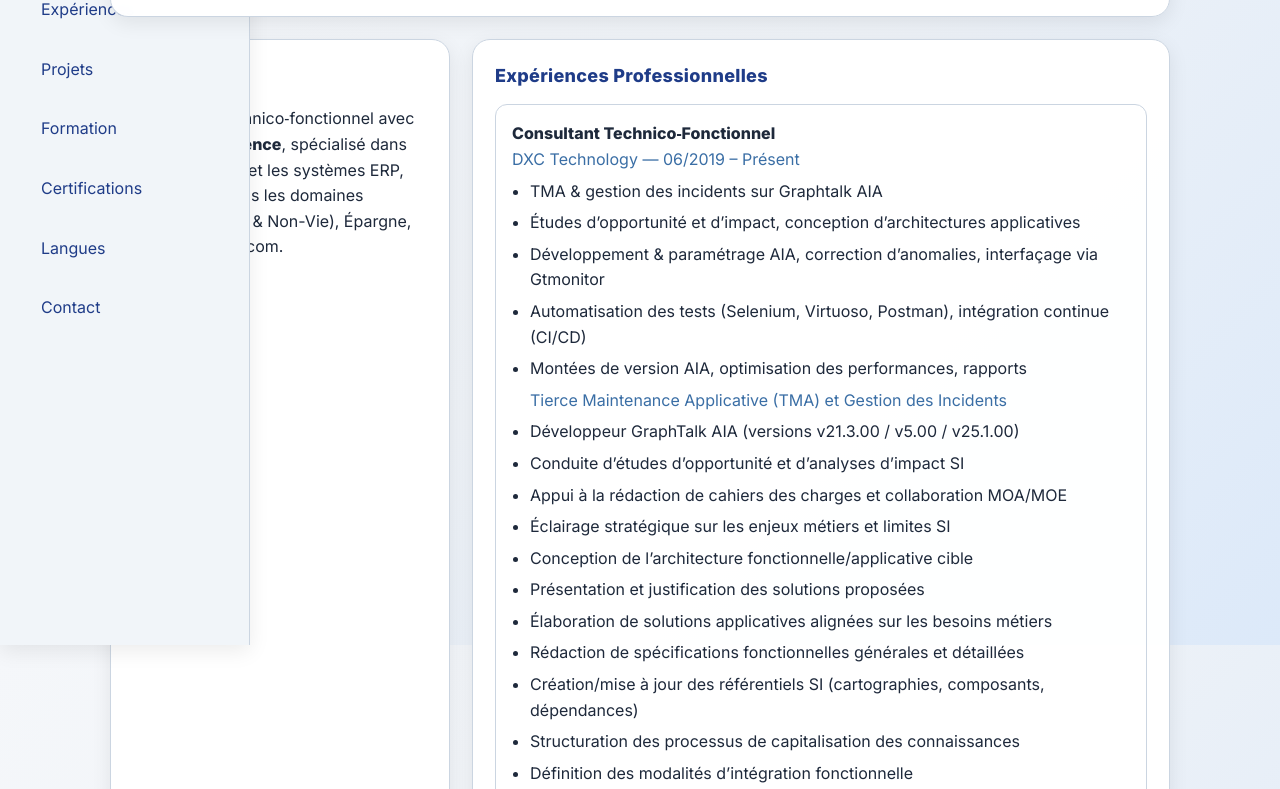
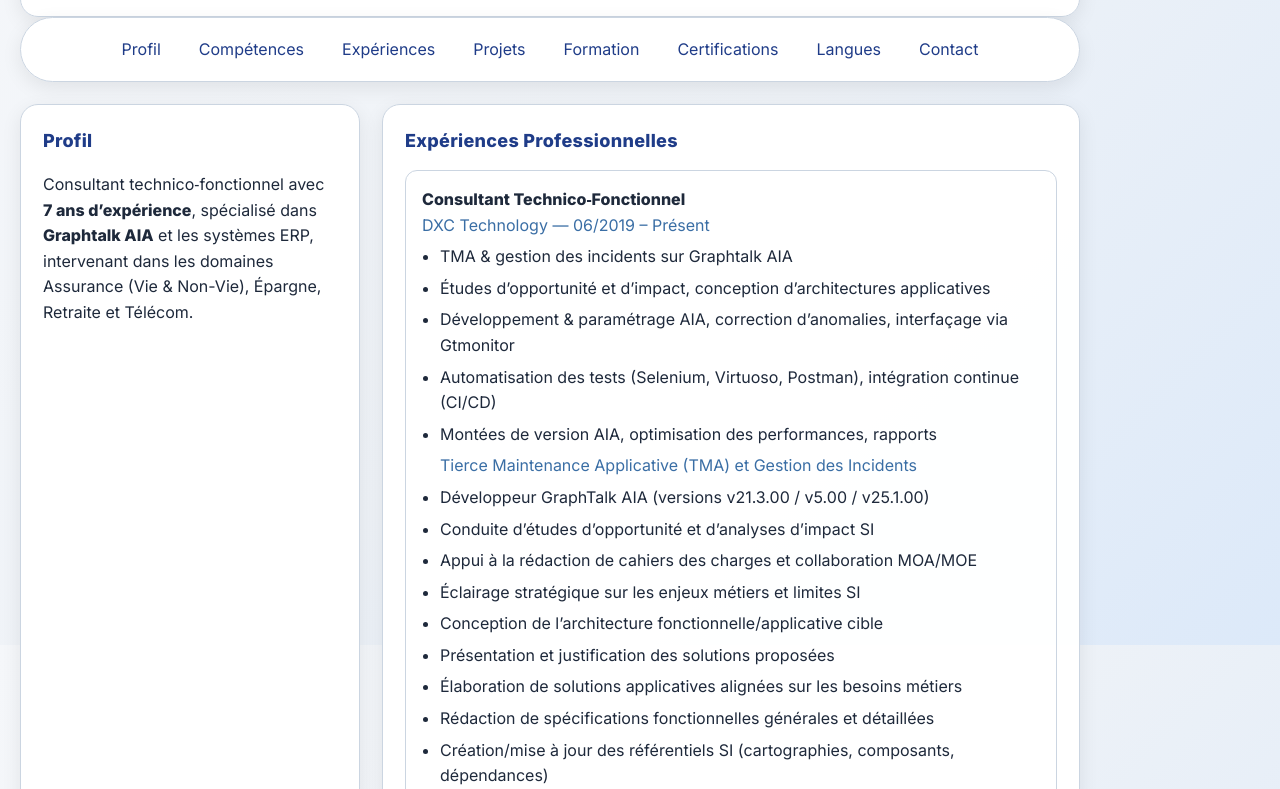
Before and after one commit to benthamisoufiane/benthamisoufiane.github.io, a plain HTML site: page index.html in a window 1280 px wide. Shown: the part 155-944 px from the top of the page. Drawn offline with Linux system fonts and the light colour scheme.

Commit message:
Add files via upload

```diff
--- a/index.html
+++ b/index.html
@@ -37,7 +37,7 @@
       line-height:1.6;
     }
 
-    .wrap{max-width:var(--maxw); margin:0 auto; padding:28px 20px 64px}
+    .wrap{position:absolute;max-width:var(--maxw); margin:0 auto;  padding:28px 20px 64px}
 
     header{
       position:sticky; top:var(--sticky-top); z-index:30;
@@ -61,19 +61,50 @@
       transition:transform .15s ease, background .15s ease; cursor:pointer;}
     .chip:hover{transform:translateY(-2px); background:#cbd5e1}
 
-   /* .menubar{ position:sticky; top:calc(var(--sticky-top) + 110px); z-index:20; margin-top:14px; display:flex; flex-wrap:wrap; gap:8px;
+  /* .menubar{top:var(--sticky-top); z-index:30; position:sticky; top:calc(var(--sticky-top) + 110px); z-index:20; margin-top:14px; display:flex; flex-wrap:wrap; gap:8px;
       background:#f1f5f9; border:1px solid #cbd5e1; border-radius:999px; padding:8px; box-shadow:var(--shadow); }
     .menubar a{ padding:8px 12px; border-radius:999px; text-decoration:none; color:var(--primary); border:1px solid transparent}
     .menubar a:hover{ border-color: var(--primary-2)}*/
-.menubar {
-  position: fixed;
+    .menubar {
+  position: sticky;
+  top: 0;
+  z-index: 100;
+  background: var(--card);
+  display: flex;
+  justify-content: center;
+  flex-wrap: wrap;
+  gap: 8px;
+  padding: 10px;
+  border-radius: 999px;
+  border: 1px solid #cbd5e1;
+  box-shadow: var(--shadow);
+  backdrop-filter: blur(6px);
+}
+
+.menubar a {
+  padding: 8px 14px;
+  border-radius: 999px;
+  text-decoration: none;
+  color: var(--primary);
+  border: 1px solid transparent;
+  transition: 0.2s;
+}
+
+.menubar a:hover,
+.menubar a.active {
+  border-color: var(--primary-2);
+  background: var(--bg-soft);
+}
+
+/*.menubar {
+  position: sticky;
   top: 0;
   left: 0;
   width: 250px; /* Largeur fixe pour la barre de navigation */
-  height: 100%; /* Prendre toute la hauteur de la page */
-  display: flex;
+ /* height: 100%; /* Prendre toute la hauteur de la page */
+ /* display: flex;
   flex-direction: column; /* Disposer les éléments verticalement */
-  gap: 8px;
+ /* gap: 8px;
   background: #f1f5f9;
   border-right: 1px solid #cbd5e1;
   padding: 20px;
@@ -88,11 +119,11 @@
   color: var(--primary);
   border: 1px solid transparent;
   display: block; /* Pour que chaque lien prenne toute la largeur */
-}
+/*}
 
 .menubar a:hover {
   border-color: var(--primary-2);
-}
+}*/
     main{display:grid; grid-template-columns: 340px 1fr; gap:22px; margin-top:22px}
     @media (max-width: 980px){main{grid-template-columns:1fr}}
 
```
